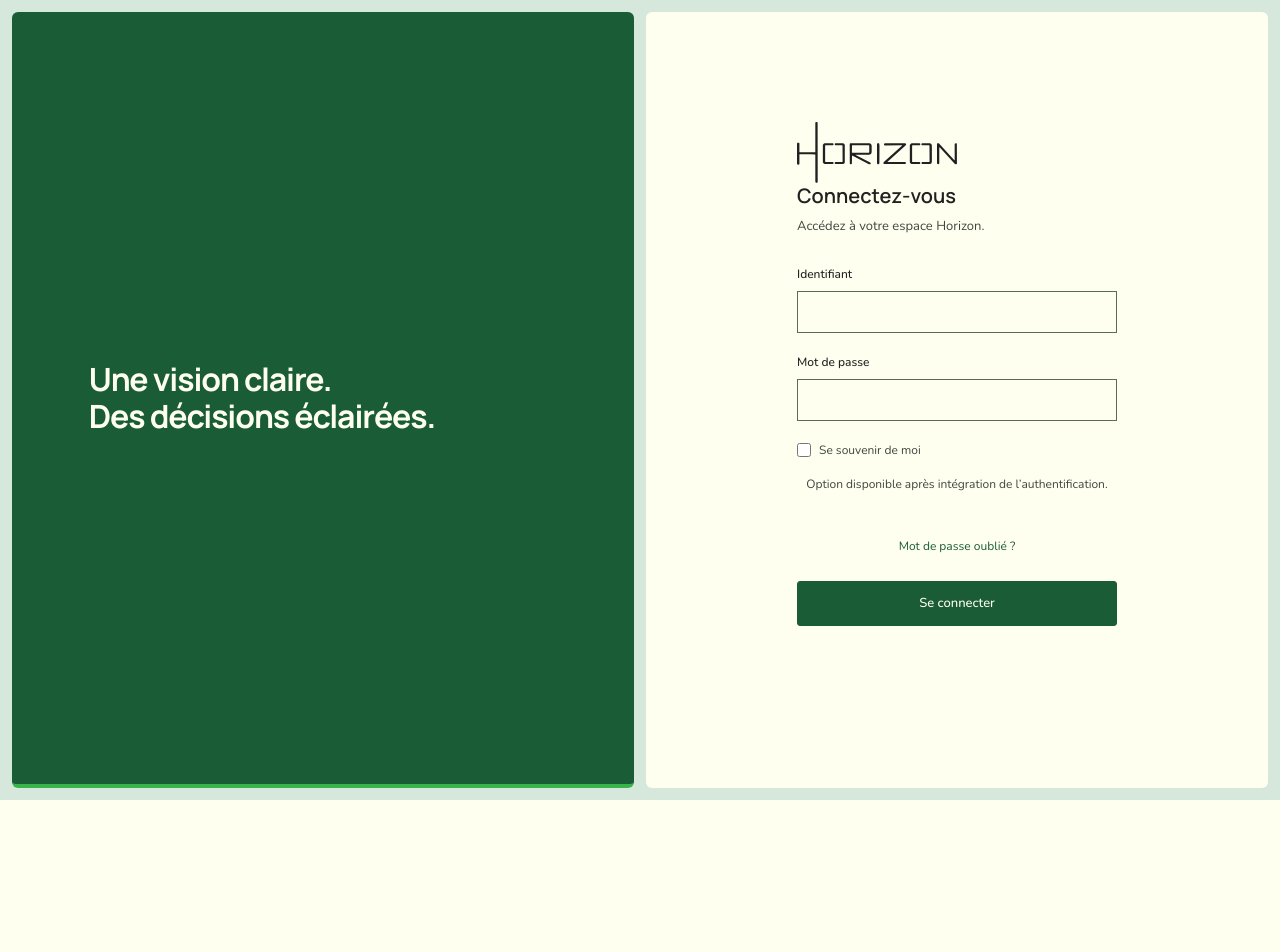
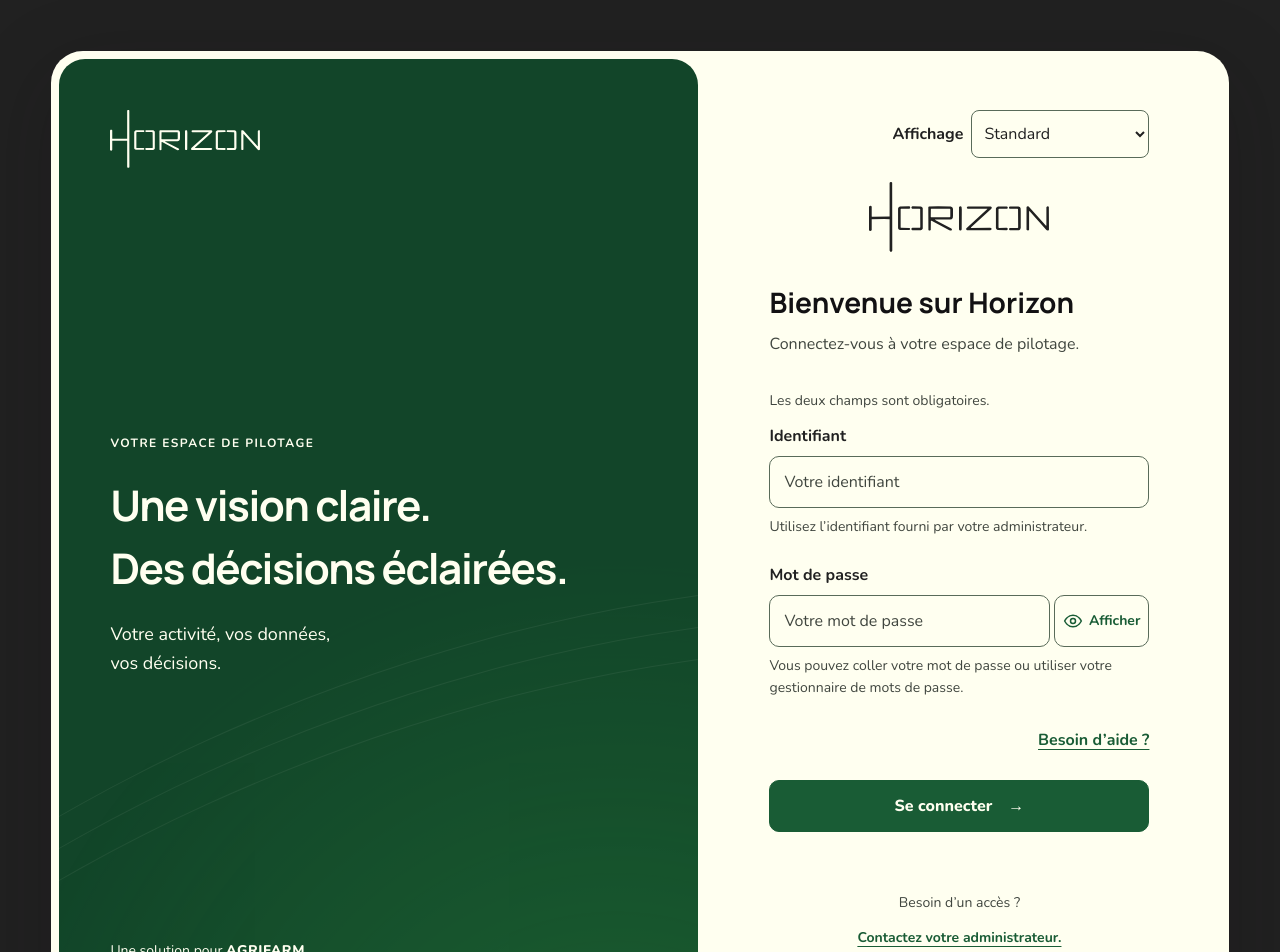
Before and after one commit to Rasolofoharilala/inviso-horizon, a React (Vite) app in the folder frontend/: page /login in a window 1280 px wide. Shown: the top 952 px of the page. Before the commit the page ends 800 px from the top, so only its background shows below. Built offline with nearby package versions, Linux system fonts and the light colour scheme.

Commit message:
feat(frontend): finaliser le login et renforcer son accessibilité

```diff
--- a/frontend/index.html
+++ b/frontend/index.html
@@ -1,5 +1,5 @@
 <!doctype html>
-<html lang="en">
+<html lang="fr">
   <head>
     <meta charset="UTF-8" />
     <link rel="icon" type="image/svg+xml" href="/favicon.svg?v=2" />
--- a/frontend/src/index.css
+++ b/frontend/src/index.css
@@ -54,8 +54,14 @@
   --color-sidebar-muted: var(--color-mint);
   --color-sidebar-hover: var(--color-green-dark);
   --color-sidebar-active: var(--color-charcoal);
-  --color-login-background: var(--color-mint);
-  --color-login-intro-background: var(--color-green-dark);
+  --color-login-background: var(--color-charcoal);
+  --color-login-intro-background: var(--color-green-hover);
+  --color-login-reading-background: var(--color-cream);
+  --color-login-dark-background: var(--color-charcoal);
+  --color-login-dark-text: var(--color-cream);
+  --color-login-dark-muted: var(--color-mint);
+  --color-login-dark-action: var(--color-mint);
+  --color-login-wave: rgb(255 255 240 / 25%);
   --color-login-intro-text: var(--color-cream);
   --color-login-panel-background: var(--color-cream);
   --color-input-background: var(--color-cream);
--- a/frontend/src/pages/LoginPage.css
+++ b/frontend/src/pages/LoginPage.css
@@ -1,211 +1,224 @@
 .login-layout {
-
   display: grid;
-  grid-template-columns: 1fr 1fr;
-  gap: 12px;
+  place-items: center;
   min-height: 100dvh;
-  padding: 12px;
+  padding: clamp(16px, 4vw, 64px);
   background: var(--color-login-background);
   color: var(--color-text);
   font-family: "Nunito", Arial, sans-serif;
 }
 
-.login-intro,
-.login-panel {
-  border-radius: 6px;
+.login-shell {
+  display: grid;
+  grid-template-columns: minmax(0, 1.1fr) minmax(0, 0.9fr);
+  width: min(100%, 1200px);
+  min-height: 720px;
+  padding: 8px;
+  border-radius: 32px;
+  background: var(--color-login-panel-background);
+  box-shadow: 0 24px 80px var(--color-shadow);
 }
 
 .login-intro {
+  position: relative;
   display: flex;
-  align-items: center;
-  padding: clamp(32px, 6vw, 110px);
+  flex-direction: column;
+  justify-content: space-between;
+  gap: 48px;
+  min-width: 0;
+  overflow: hidden;
+  padding: clamp(28px, 4vw, 56px);
+  border-radius: 26px;
   background: var(--color-login-intro-background);
   color: var(--color-login-intro-text);
+  isolation: isolate;
 }
 
-.login-intro h1 {
-  margin: 0;
-  font-size: clamp(28px, 2.5vw, 48px);
-  font-weight: 700;
-  line-height: 1.15;
-  letter-spacing: -0.035em;
-}
-
-.login-panel {
-  display: grid;
-  place-items: center;
-  padding: 48px 32px;
-  background: var(--color-login-panel-background);
-}
-
-.login-content {
-  width: 100%;
-  max-width: 320px;
-}
-
-.horizon-logo {
-  position: relative;
-  display: block;
-  width: fit-content;
-  margin: 0 auto 44px;
-  color: var(--color-text);
-  font-size: 30px;
-  font-weight: 400;
-  line-height: 1;
-  letter-spacing: -0.07em;
-  text-decoration: none;
-}
-
-/* Marque provisoire en attendant le fichier du logo. */
-.login-logo-image {
-  display: block;
-  width: 160px;
+.login-intro-logo {
+  width: 150px;
+  max-width: 100%;
   height: auto;
 }
 
-.login-header {
-  margin-bottom: 28px;
+.login-intro-copy { position: relative; z-index: 1; }
+.login-eyebrow { font-size: 0.75rem; font-weight: 700; letter-spacing: 0.12em; }
+.login-slogan {
+  margin: 20px 0;
+  font-family: "Manrope", "Nunito", sans-serif;
+  font-size: clamp(30px, 3.3vw, 48px);
+  font-weight: 700;
+  line-height: 1.18;
+  letter-spacing: -0.035em;
 }
+.login-intro-description { margin: 0; font-size: 1.125rem; line-height: 1.6; }
 
-.login-header h2 {
-  margin: 0 0 8px;
-  font-size: 20px;
-  font-weight: 600;
+/* Décor CSS statique : aucune image lourde ni animation. */
+.login-waves {
+  position: absolute;
+  z-index: -1;
+  inset: 40% -50% -35% -30%;
+  pointer-events: none;
+  opacity: 0.25;
+  background: radial-gradient(ellipse at 65% 80%, var(--color-brand-green), transparent 60%);
 }
+.login-waves span {
+  position: absolute;
+  inset: 25% -15% 10%;
+  border: 1px solid var(--color-login-wave);
+  border-radius: 50%;
+  transform: rotate(-20deg);
+}
+.login-waves span:nth-child(2) { transform: translateY(32px) rotate(-20deg); }
+.login-waves span:nth-child(3) { transform: translateY(64px) rotate(-20deg); }
+.login-signature { position: relative; z-index: 1; margin: 0; font-size: 0.875rem; }
+.login-signature strong { color: var(--color-login-intro-text); font-weight: 800; letter-spacing: 0.04em; }
 
-.login-header p {
-  margin: 0;
-  color: var(--color-text-muted);
-  font-size: 13px;
-  line-height: 1.5;
-}
-
-.login-form {
-  display: flex;
-  flex-direction: column;
-}
-
-.login-field {
-  display: flex;
-  flex-direction: column;
-  gap: 8px;
-  margin-bottom: 20px;
-}
-
-.login-field label {
-  font-size: 12px;
-  font-weight: 500;
-}
-
+.login-panel { display: grid; place-items: center; min-width: 0; padding: clamp(24px, 4vw, 56px); }
+.login-content { width: 100%; max-width: 380px; }
+.login-logo-image { display: block; width: 180px; max-width: 100%; height: auto; margin: 0 auto 32px; }
+.login-header { margin-bottom: 32px; }
+.login-header h1 { margin: 0 0 12px; color: var(--color-heading); font-size: clamp(24px, 2.2vw, 30px); font-weight: 700; line-height: 1.3; }
+.login-header p { margin: 0; color: var(--color-text-muted); font-size: 1rem; line-height: 1.6; }
+.login-form { display: flex; flex-direction: column; }
+.login-field { display: flex; flex-direction: column; gap: 8px; margin-bottom: 24px; }
+.login-field label { font-size: 1rem; font-weight: 700; }
 .login-field input {
   width: 100%;
-  height: 42px;
-  padding: 0 12px;
+  min-width: 0;
+  min-height: 52px;
+  padding: 12px 14px;
   border: 1px solid var(--color-border-strong);
-  border-radius: 0;
+  border-radius: 10px;
   background: var(--color-input-background);
   color: var(--color-text);
   font: inherit;
-  font-size: 14px;
+}
+.login-field input::placeholder { color: var(--color-text-muted); opacity: 1; }
+.login-field input[aria-invalid="true"] { border: 2px solid var(--color-danger); }
+.login-password { display: flex; align-items: center; gap: 4px; }
+.login-password input { flex: 1; }
+.login-password-toggle {
+  display: flex;
+  flex-shrink: 0;
+  align-items: center;
+  justify-content: center;
+  gap: 6px;
+  min-width: 48px;
+  min-height: 52px;
+  padding: 8px;
+  border: 1px solid var(--color-border-strong);
+  border-radius: 10px;
+  background: var(--color-input-background);
+  color: var(--color-link);
+  font: inherit;
+  font-size: 0.875rem;
+  font-weight: 700;
+  cursor: pointer;
+}
+.login-password-toggle:hover { background: var(--color-surface-secondary); color: var(--color-text); }
+.login-forgot {
+  align-self: flex-end;
+  min-height: 48px;
+  margin: -8px 0 16px;
+  padding: 8px 0;
+  border: none;
+  background: transparent;
+  color: var(--color-link);
+  font: inherit;
+  font-weight: 700;
+  text-decoration: underline;
+  text-underline-offset: 4px;
+  cursor: pointer;
+}
+.login-submit {
+  display: flex;
+  align-items: center;
+  justify-content: center;
+  gap: 16px;
+  width: 100%;
+  min-height: 52px;
+  padding: 12px 20px;
+  border: 1px solid var(--color-button-background);
+  border-radius: 10px;
+  background: var(--color-button-background);
+  color: var(--color-button-text);
+  font: inherit;
+  font-weight: 800;
+  cursor: pointer;
+}
+.login-submit:hover { background: var(--color-button-hover); }
+.login-message { min-height: 24px; margin: 16px 0 0; color: var(--color-text-muted); font-size: 0.875rem; line-height: 1.6; }
+.login-error { margin: 0; color: var(--color-danger); font-size: 0.875rem; font-weight: 700; }
+.login-access-help { margin: 20px 0 0; color: var(--color-text-muted); font-size: 0.875rem; text-align: center; }
+.login-access-help button {
+  min-height: 48px;
+  padding: 8px 0;
+  border: none;
+  background: transparent;
+  color: var(--color-link);
+  font: inherit;
+  font-weight: 700;
+  text-decoration: underline;
+  text-underline-offset: 4px;
+  cursor: pointer;
+}
+.login-forgot:hover, .login-access-help button:hover { color: var(--color-link-hover); }
+.login-layout button:focus-visible, .login-layout input:focus-visible { outline: 3px solid var(--color-focus); outline-offset: 3px; }
+
+@media (max-width: 800px) {
+  .login-layout { padding: 16px; }
+  .login-shell { grid-template-columns: minmax(0, 1fr); min-height: auto; border-radius: 24px; }
+  .login-intro { gap: 20px; padding: 24px; border-radius: 18px; }
+  .login-intro-logo { width: 110px; }
+  .login-slogan { margin: 12px 0; font-size: 28px; }
+  .login-intro-description, .login-eyebrow { display: none; }
+  .login-panel { padding: 32px 20px; }
+}
+@media (max-width: 380px) {
+  .login-layout { padding: 8px; }
+  .login-panel { padding: 28px 12px; }
+  .login-password-toggle span { display: none; }
+}
+@media (forced-colors: active) {
+  .login-waves { display: none; }
+  .login-layout button:focus-visible, .login-layout input:focus-visible { outline-color: Highlight; }
 }
 
-.login-field input:focus-visible {
-  border-color: var(--color-text);
-  outline: 3px solid var(--color-focus);
-  outline-offset: 3px;
+/* Présentation accessible : réglages locaux et zoom sans hauteur verrouillée. */
+.login-appearance { display: flex; flex-wrap: wrap; align-items: center; justify-content: flex-end; gap: 8px; margin-bottom: 24px; }
+.login-appearance label { font-size: 1rem; font-weight: 700; }
+.login-appearance select { max-width: 100%; min-height: 48px; padding: 8px; border: 1px solid var(--color-border-strong); border-radius: 8px; background: var(--color-input-background); color: var(--color-text); font: inherit; }
+.login-appearance select:focus-visible { outline: 3px solid var(--color-focus); outline-offset: 3px; }
+.login-instructions, .login-field-help { margin: 0 0 12px; color: var(--color-text-muted); font-size: 0.875rem; line-height: 1.6; }
+.login-field-help { margin: 0; }
+.login-error-summary:not(:empty) { margin-bottom: 20px; padding: 12px; border: 2px solid var(--color-danger); color: var(--color-danger); font-weight: 700; line-height: 1.6; }
+.login-layout p { max-width: 65ch; overflow-wrap: anywhere; }
+.login-slogan { line-height: 1.5; }
+.login-layout button { white-space: normal; overflow-wrap: anywhere; }
+.login-layout--reading .login-waves { display: none; }
+.login-layout--reading .login-intro { background: var(--color-login-intro-background); }
+.login-layout--reading .login-panel { background: var(--color-login-reading-background); }
+.login-layout--reading .login-content { max-width: 45ch; }
+.login-layout--reading p { line-height: 1.8; margin-bottom: 2.7em; }
+.login-layout--reading .login-field { margin-bottom: 32px; }
+.login-layout--dark {
+  --color-login-panel-background: var(--color-login-dark-background);
+  --color-input-background: var(--color-login-dark-background);
+  --color-text: var(--color-login-dark-text);
+  --color-heading: var(--color-login-dark-text);
+  --color-text-muted: var(--color-login-dark-muted);
+  --color-border-strong: var(--color-login-dark-muted);
+  --color-link: var(--color-login-dark-text);
+  --color-link-hover: var(--color-login-dark-muted);
+  --color-button-background: var(--color-login-dark-action);
+  --color-button-hover: var(--color-login-dark-text);
+  --color-button-text: var(--color-charcoal);
+  --color-focus: var(--color-login-dark-text);
+  --color-danger: var(--color-login-dark-text);
 }
-
-.login-remember {
-  display: flex;
-  align-items: center;
-  gap: 8px;
-  width: fit-content;
-  color: var(--color-text-muted);
-  font-size: 12px;
-  cursor: pointer;
+.login-layout--dark .login-logo-image { filter: brightness(0) invert(1); }
+.login-layout--dark .login-password-toggle:hover { background: var(--color-login-dark-background); }
+@media (forced-colors: active) {
+  .login-layout .login-logo-image, .login-intro-logo { forced-color-adjust: none; }
+  .login-layout select:focus-visible { outline-color: Highlight; }
 }
-
-.login-remember input {
-  width: 14px;
-  height: 14px;
-  margin: 0;
-  accent-color: var(--color-green-dark);
-}
-
-.login-forgot {
-  align-self: center;
-  margin: 22px 0;
-  padding: 4px;
-  border: none;
-  background: transparent;
-  color: var(--color-text-muted);
-  font: inherit;
-  font-size: 12px;
-  cursor: pointer;
-}
-
-.login-forgot:hover {
-  color: var(--color-text);
-  text-decoration: underline;
-}
-
-.login-submit {
-  width: 100%;
-  min-height: 44px;
-  padding: 12px 20px;
-  border: 1px solid var(--color-button-background);
-  border-radius: 3px;
-  background: var(--color-button-background);
-  color: var(--color-surface);
-  font: inherit;
-  font-size: 13px;
-  font-weight: 500;
-  cursor: pointer;
-  transition: background-color 150ms ease;
-}
-
-.login-submit:hover {
-  background: var(--color-button-hover);
-}
-
-.login-submit:focus-visible,
-.login-forgot:focus-visible,
-.login-remember input:focus-visible,
-.horizon-logo:focus-visible {
-  outline: 3px solid var(--color-focus);
-  outline-offset: 4px;
-}
-
-.login-message {
-  min-height: 36px;
-  margin: 16px 0 0;
-  color: var(--color-text-muted);
-  font-size: 12px;
-  line-height: 1.5;
-  text-align: center;
-}
-
-@media (max-width: 700px) {
-  .login-layout {
-    grid-template-columns: 1fr;
-    grid-template-rows: auto 1fr;
-    gap: 8px;
-    padding: 8px;
-  }
-
-  .login-intro {
-    padding: 32px 24px;
-  }
-
-  .login-intro h1 {
-    font-size: 28px;
-  }
-
-  .login-panel {
-    padding: 48px 24px;
-  }
-}
-/* Accent de marque, sans texte clair sur le vert vif. */
-.login-intro { border-bottom: 4px solid var(--color-brand-green); }
-.login-forgot { color: var(--color-link); }
-.login-forgot:hover { color: var(--color-link-hover); }
--- a/frontend/src/pages/LoginPage.tsx
+++ b/frontend/src/pages/LoginPage.tsx
@@ -1,127 +1,155 @@
-import { useState } from 'react'
+import { useEffect, useRef, useState } from 'react'
 import type { FormEvent } from 'react'
 import logoLogin from '../assets/logo-login.svg'
+import logoLight from '../assets/logo-navbar.svg'
 import './LoginPage.css'
 
-type LoginPageProps = {
-  onLogin: () => void
-}
+type LoginPageProps = { onLogin: () => void }
+type FieldErrors = { identifier?: string; password?: string }
 
 export default function LoginPage({ onLogin }: LoginPageProps) {
+  const [appearance, setAppearance] = useState('standard')
   const [identifier, setIdentifier] = useState('')
   const [password, setPassword] = useState('')
-  const [rememberMe, setRememberMe] = useState(false)
+  const [showPassword, setShowPassword] = useState(false)
+  const [errors, setErrors] = useState<FieldErrors>({})
   const [message, setMessage] = useState('')
+  const identifierRef = useRef<HTMLInputElement>(null)
+  const passwordRef = useRef<HTMLInputElement>(null)
+
+  useEffect(() => {
+    document.title = 'Connexion — Horizon'
+  }, [])
 
   function handleSubmit(event: FormEvent<HTMLFormElement>) {
     event.preventDefault()
-
-    if (!identifier.trim() || !password.trim()) {
-      setMessage(
-        'Veuillez renseigner votre identifiant et votre mot de passe.',
-      )
+    const nextErrors: FieldErrors = {}
+    if (!identifier.trim()) nextErrors.identifier = 'Renseignez votre identifiant.'
+    if (!password.trim()) nextErrors.password = 'Renseignez votre mot de passe.'
+    setErrors(nextErrors)
+    setMessage('')
+    if (nextErrors.identifier) {
+      identifierRef.current?.focus()
       return
     }
-
-    // Parcours de démonstration, sans authentification backend.
+    if (nextErrors.password) {
+      passwordRef.current?.focus()
+      return
+    }
+    // Démonstration uniquement : aucune vérification serveur ni conservation du mot de passe.
     onLogin()
   }
 
+  function showHelp() {
+    setMessage('Pour obtenir un accès ou réinitialiser votre mot de passe, contactez votre administrateur.')
+  }
+
   return (
-    <main className="login-layout">
+    <main className={`login-layout login-layout--${appearance}`}>
+      <div className="login-shell">
         <section className="login-intro" aria-label="Présentation Horizon">
-        <h1>
-          Une vision claire.
-          <br />
-          Des décisions éclairées.
-        </h1>
+          <img src={logoLight} alt="Horizon" className="login-intro-logo" />
+          <div className="login-intro-copy">
+            <span className="login-eyebrow">VOTRE ESPACE DE PILOTAGE</span>
+            <p className="login-slogan">Une vision claire.<br />Des décisions éclairées.</p>
+            <p className="login-intro-description">Votre activité, vos données,<br />vos décisions.</p>
+          </div>
+          <div className="login-waves" aria-hidden="true"><span /><span /><span /></div>
+          <p className="login-signature">Une solution pour <strong>AGRIFARM</strong></p>
         </section>
 
         <section className="login-panel" aria-labelledby="login-heading">
           <div className="login-content">
-          <img
-            src={logoLogin}
-            alt="Horizon"
-            className="login-logo-image"
-          />
-
+            <div className="login-appearance">
+              <label htmlFor="login-appearance">Affichage</label>
+              <select id="login-appearance" value={appearance} onChange={(event) => setAppearance(event.target.value)}>
+                <option value="standard">Standard</option>
+                <option value="reading">Lecture confortable</option>
+                <option value="dark">Contraste sombre</option>
+              </select>
+            </div>
+            <img src={logoLogin} alt="Horizon" className="login-logo-image" />
             <header className="login-header">
-            <h2 id="login-heading">Connectez-vous</h2>
-            <p>Accédez à votre espace Horizon.</p>
+              <h1 id="login-heading">Bienvenue sur Horizon</h1>
+              <p>Connectez-vous à votre espace de pilotage.</p>
             </header>
-
-          <form className="login-form" onSubmit={handleSubmit}>
+            <form className="login-form" onSubmit={handleSubmit} noValidate aria-describedby="login-instructions">
+              <p id="login-instructions" className="login-instructions">Les deux champs sont obligatoires.</p>
+              <div className="login-error-summary" role="alert" aria-atomic="true">
+                {Object.keys(errors).some((key) => errors[key as keyof FieldErrors])
+                  ? 'Connexion non effectuée. Corrigez les champs indiqués ci-dessous.'
+                  : ''}
+              </div>
               <div className="login-field">
                 <label htmlFor="identifier">Identifiant</label>
                 <input
+                  ref={identifierRef}
                   id="identifier"
                   name="identifier"
                   type="text"
                   autoComplete="username"
                   autoCapitalize="none"
                   spellCheck={false}
+                  placeholder="Votre identifiant"
                   value={identifier}
+                  required
+                  aria-invalid={Boolean(errors.identifier)}
+                  aria-describedby={`identifier-help${errors.identifier ? ' identifier-error' : ''}`}
                   onChange={(event) => {
                     setIdentifier(event.target.value)
-                  setMessage('')
+                    setErrors((current) => ({ ...current, identifier: undefined }))
                   }}
-                required
                 />
+                <p id="identifier-help" className="login-field-help">Utilisez l’identifiant fourni par votre administrateur.</p>
+                {errors.identifier && <p className="login-error" id="identifier-error">{errors.identifier}</p>}
               </div>
 
               <div className="login-field">
                 <label htmlFor="password">Mot de passe</label>
+                <div className="login-password">
                   <input
+                    ref={passwordRef}
                     id="password"
                     name="password"
-                type="password"
+                    type={showPassword ? 'text' : 'password'}
                     autoComplete="current-password"
+                    placeholder="Votre mot de passe"
                     value={password}
+                    required
+                    aria-invalid={Boolean(errors.password)}
+                    aria-describedby={`password-help${errors.password ? ' password-error' : ''}`}
                     onChange={(event) => {
                       setPassword(event.target.value)
-                  setMessage('')
+                      setErrors((current) => ({ ...current, password: undefined }))
                     }}
-                required
                   />
+                  <button
+                    className="login-password-toggle"
+                    type="button"
+                    aria-controls="password"
+                    aria-label={showPassword ? 'Masquer le mot de passe' : 'Afficher le mot de passe'}
+                    onClick={() => setShowPassword((current) => !current)}
+                  >
+                    <svg width="20" height="20" viewBox="0 0 24 24" fill="none" stroke="currentColor" strokeWidth="1.8" aria-hidden="true">
+                      <path d="M2 12s3.5-7 10-7 10 7 10 7-3.5 7-10 7S2 12 2 12Z" />
+                      <circle cx="12" cy="12" r="3" />
+                      {showPassword && <path d="m3 3 18 18" />}
+                    </svg>
+                    <span>{showPassword ? 'Masquer' : 'Afficher'}</span>
+                  </button>
+                </div>
+                <p id="password-help" className="login-field-help">Vous pouvez coller votre mot de passe ou utiliser votre gestionnaire de mots de passe.</p>
+                {errors.password && <p className="login-error" id="password-error">{errors.password}</p>}
               </div>
 
-            <label className="login-remember">
-              <input
-                name="rememberMe"
-                type="checkbox"
-                checked={rememberMe}
-                onChange={(event) => setRememberMe(event.target.checked)}
-                aria-describedby="remember-help"
-              />
-              <span>Se souvenir de moi</span>
-            </label>
-
-            <p id="remember-help" className="login-message">
-              Option disponible après intégration de l’authentification.
-            </p>
-
-            <button
-              className="login-forgot"
-              type="button"
-              onClick={() =>
-                setMessage(
-                  'Pour réinitialiser votre mot de passe, contactez votre administrateur.',
-                )
-              }
-            >
-              Mot de passe oublié ?
-            </button>
-
-            <button className="login-submit" type="submit">
-              Se connecter
-            </button>
-
-            <p className="login-message" role="status">
-              {message}
-            </p>
+              <button className="login-forgot" type="button" onClick={showHelp}>Besoin d’aide ?</button>
+              <button className="login-submit" type="submit">Se connecter <span aria-hidden="true">→</span></button>
+              <p className="login-message" role="status">{message}</p>
             </form>
+            <p className="login-access-help">Besoin d’un accès ?<br /><button type="button" onClick={showHelp}>Contactez votre administrateur.</button></p>
           </div>
         </section>
+      </div>
     </main>
   )
 }
```
Lines whose indentation alone changed are shown as unchanged.
